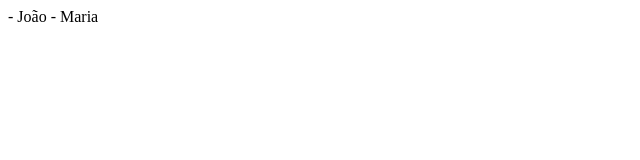
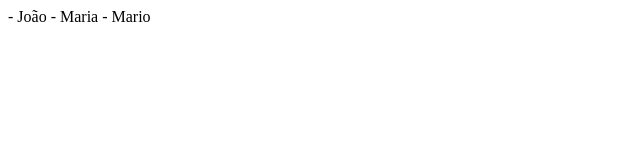
Before and after one commit to Saulo217/projeto-3b, a plain HTML site: page index.html in a window 1280 px wide. Shown: the full height of the page, 0-640 px from the left. Drawn offline with Linux system fonts and the light colour scheme.

Commit message:
Versão 3.0

```diff
--- a/index.html
+++ b/index.html
@@ -9,5 +9,6 @@
 <body>
     - João
     - Maria
+    - Mario
 </body>
 </html>
```
